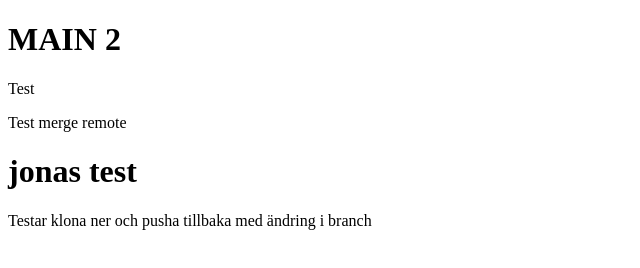
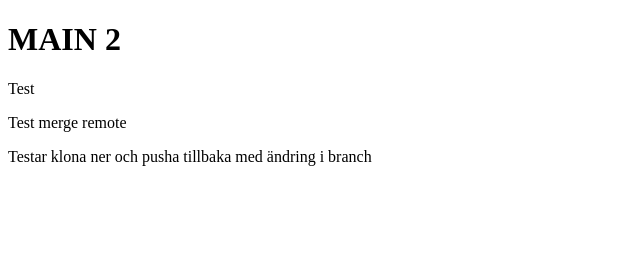
Before and after one commit to rawisha/project-group1, a website: page testfil.html in a window 1280 px wide. Shown: the whole page, without its empty margins (0-640 px from the left). Drawn offline with Linux system fonts and the light colour scheme.

Commit message:
removed jonas test h1

```diff
--- a/testfil.html
+++ b/testfil.html
@@ -18,7 +18,6 @@
         <p>Test</p>
 
         <p>Test merge remote</p>
-        <h1>jonas test</h1>
 
         <p>Testar klona ner och pusha tillbaka med ändring i branch</p>
 
```
